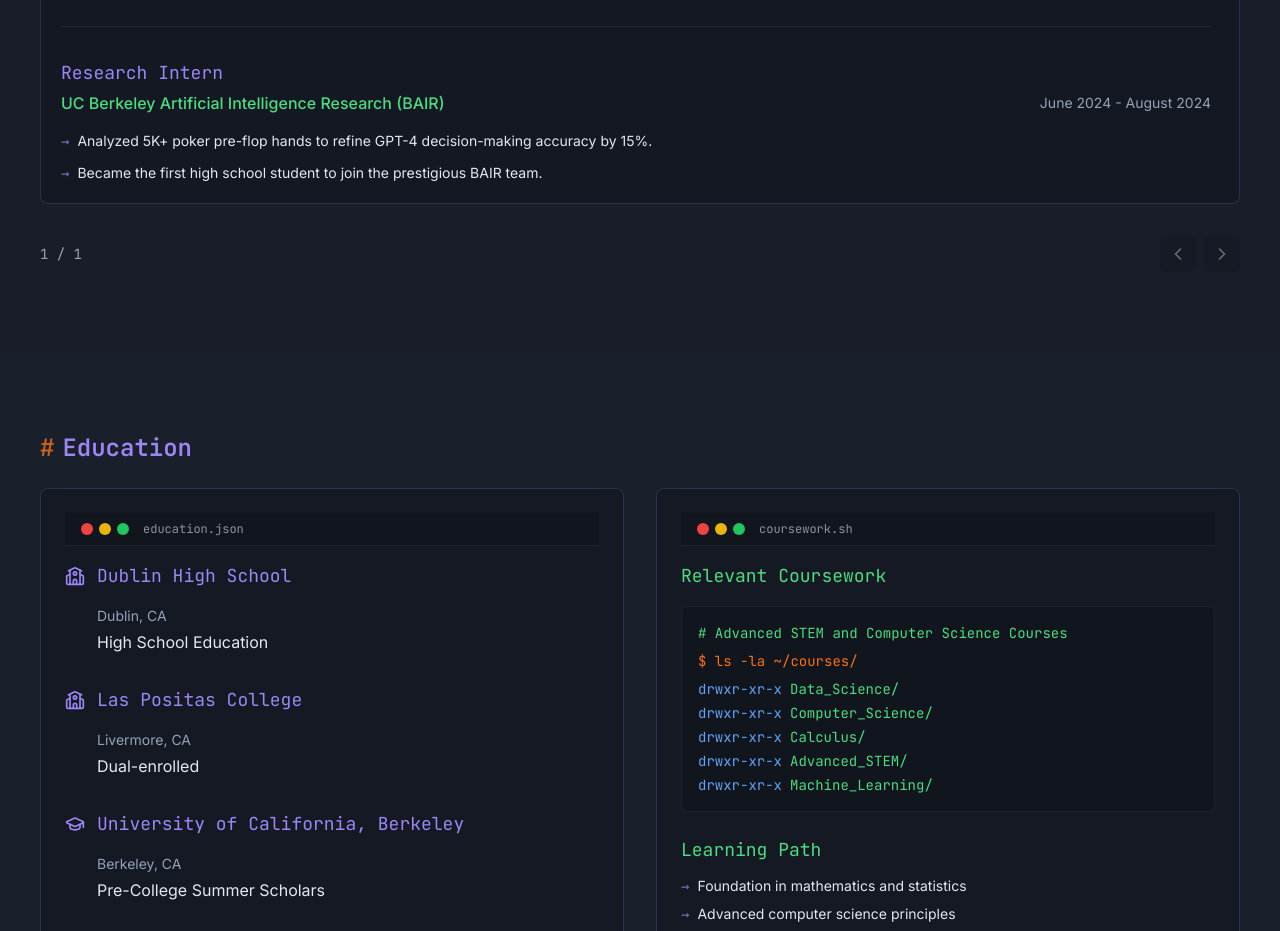
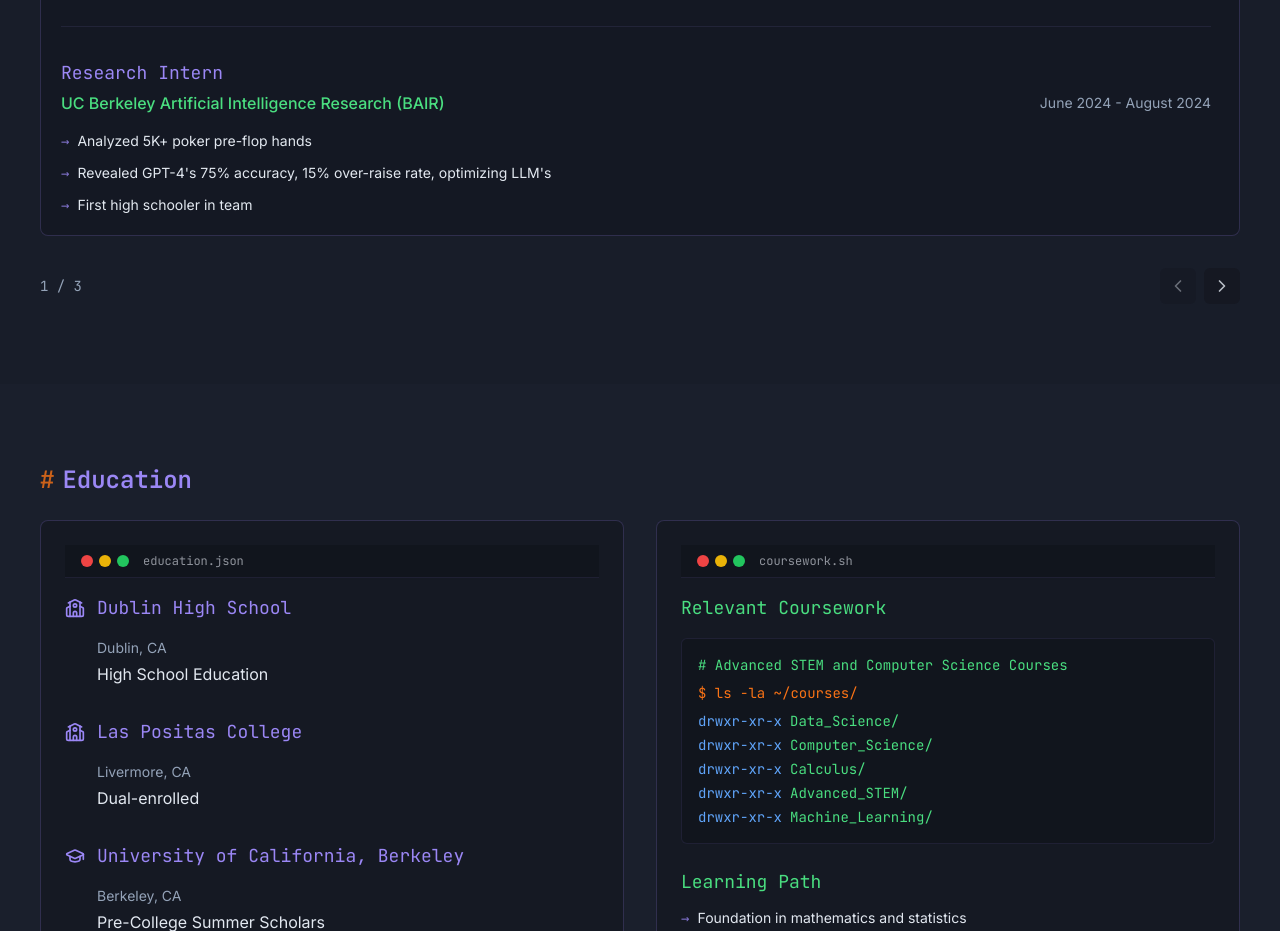
Before and after one commit to draj222/hidheeraj, a React (Vite) app: page / in a window 1280 px wide. Shown: the part 2120-3051 px from the top of the page. Built offline with nearby package versions, Linux system fonts and the light colour scheme.

Commit message:
Update Flashcards component
- Added a new experience to the Leadership category.
- Revised the description of the BAIR research experience.
- Updated the pagination display to reflect the total number of categories.
- Implemented navigation between categories using the right arrow button.

```diff
--- a/src/components/Flashcards.tsx
+++ b/src/components/Flashcards.tsx
@@ -31,6 +31,20 @@ const Flashcards: React.FC<FlashcardsProps> = ({ categories }) => {
     if (transitioning) return;
 
     const experiences = categories[activeCategory].experiences;
+
+    // If it's the last experience in the category and not the last category
+    if (activeIndex === experiences.length - 1 && activeCategory < categories.length - 1) {
+      setDirection('next');
+      setTransitioning(true);
+      setTimeout(() => {
+        setActiveCategory(activeCategory + 1);
+        setActiveIndex(0);
+        setTransitioning(false);
+      }, 500);
+      return;
+    }
+
+    // Regular next experience in the same category
     if (activeIndex < experiences.length - 1) {
       setDirection('next');
       setTransitioning(true);
@@ -44,6 +58,19 @@ const Flashcards: React.FC<FlashcardsProps> = ({ categories }) => {
   const handlePrev = () => {
     if (transitioning) return;
 
+    // If it's the first experience in the category and not the first category
+    if (activeIndex === 0 && activeCategory > 0) {
+      setDirection('prev');
+      setTransitioning(true);
+      setTimeout(() => {
+        setActiveCategory(activeCategory - 1);
+        setActiveIndex(categories[activeCategory - 1].experiences.length - 1);
+        setTransitioning(false);
+      }, 500);
+      return;
+    }
+
+    // Regular previous experience in the same category
     if (activeIndex > 0) {
       setDirection('prev');
       setTransitioning(true);
@@ -188,16 +215,14 @@ const Flashcards: React.FC<FlashcardsProps> = ({ categories }) => {
 
         <div className="flex justify-between items-center">
           <div className="text-sm font-mono text-terminal-muted">
-            {isCollectedCategory ?
-              "1 / 1" :
-              `${activeIndex + 1} / ${categories[activeCategory].experiences.length}`
-            }
+            {/* Show tab position instead of card position */}
+            {`${activeCategory + 1} / ${categories.length}`}
           </div>
 
           <div className="flex gap-2">
             <button
               onClick={handlePrev}
-              disabled={isCollectedCategory || activeIndex === 0 || transitioning}
+              disabled={(activeCategory === 0 && activeIndex === 0) || transitioning}
               className="p-2 rounded-md bg-terminal-darker text-terminal-text/80 hover:text-terminal-highlight disabled:opacity-50 disabled:pointer-events-none transition-colors"
               aria-label="Previous"
             >
@@ -206,7 +231,7 @@ const Flashcards: React.FC<FlashcardsProps> = ({ categories }) => {
 
             <button
               onClick={handleNext}
-              disabled={isCollectedCategory || activeIndex === categories[activeCategory].experiences.length - 1 || transitioning}
+              disabled={(activeCategory === categories.length - 1 && activeIndex === categories[activeCategory].experiences.length - 1) || transitioning}
               className="p-2 rounded-md bg-terminal-darker text-terminal-text/80 hover:text-terminal-highlight disabled:opacity-50 disabled:pointer-events-none transition-colors"
               aria-label="Next"
             >
--- a/src/pages/Index.tsx
+++ b/src/pages/Index.tsx
@@ -42,8 +42,9 @@ const Index = () => {
           company: 'UC Berkeley Artificial Intelligence Research (BAIR)',
           period: 'June 2024 - August 2024',
           description: [
-            'Analyzed 5K+ poker pre-flop hands to refine GPT-4 decision-making accuracy by 15%.',
-            'Became the first high school student to join the prestigious BAIR team.'
+            'Analyzed 5K+ poker pre-flop hands',
+            'Revealed GPT-4\'s 75% accuracy, 15% over-raise rate, optimizing LLM\'s',
+            'First high schooler in team'
           ]
         }
       ]
@@ -60,6 +61,15 @@ const Index = () => {
             'Established partnerships with T20 alumni and Fortune 500 professionals, mentoring 10,000+ students globally.',
             'Partnered with governments in Mali and India, positively impacting 300,000+ students.',
             'Secured $30K+ in funds to support underprivileged areas, donating resources like computers and books.'
+          ]
+        },
+        {
+          title: 'Head of Curriculum Development',
+          company: 'Youth Coding Workshops',
+          period: 'January 2023 - Present',
+          description: [
+            'Introduced intense 10-week Python curriculum; tutored 500+ middle schoolers in the Tri-Valley;',
+            'Modified 25+ curriculums; developed first AI/ML course.',
           ]
         },
         {
```
